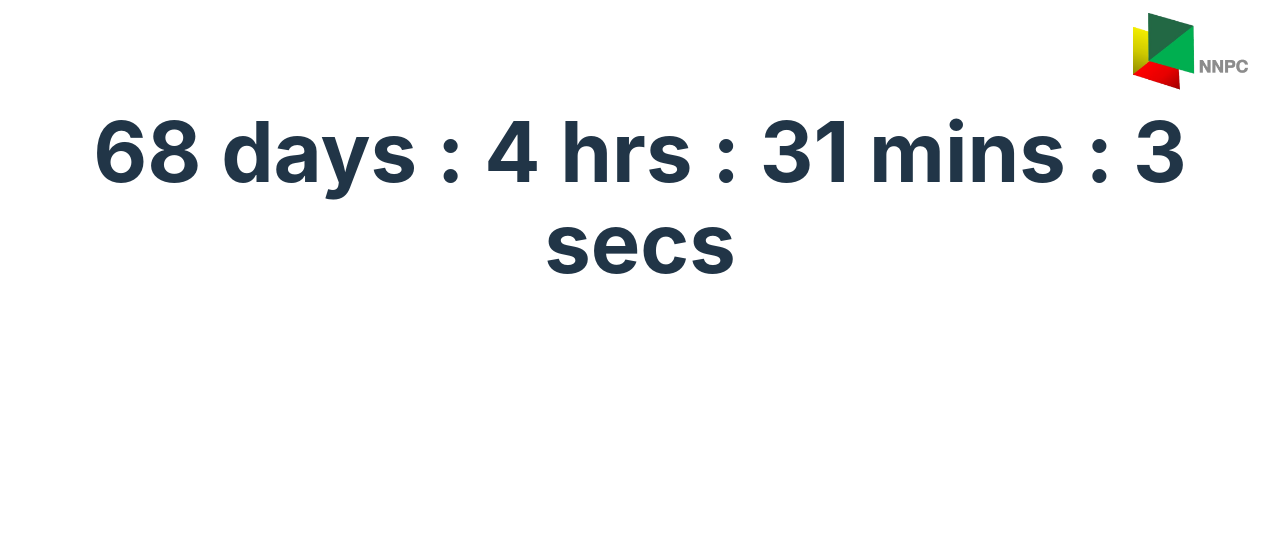
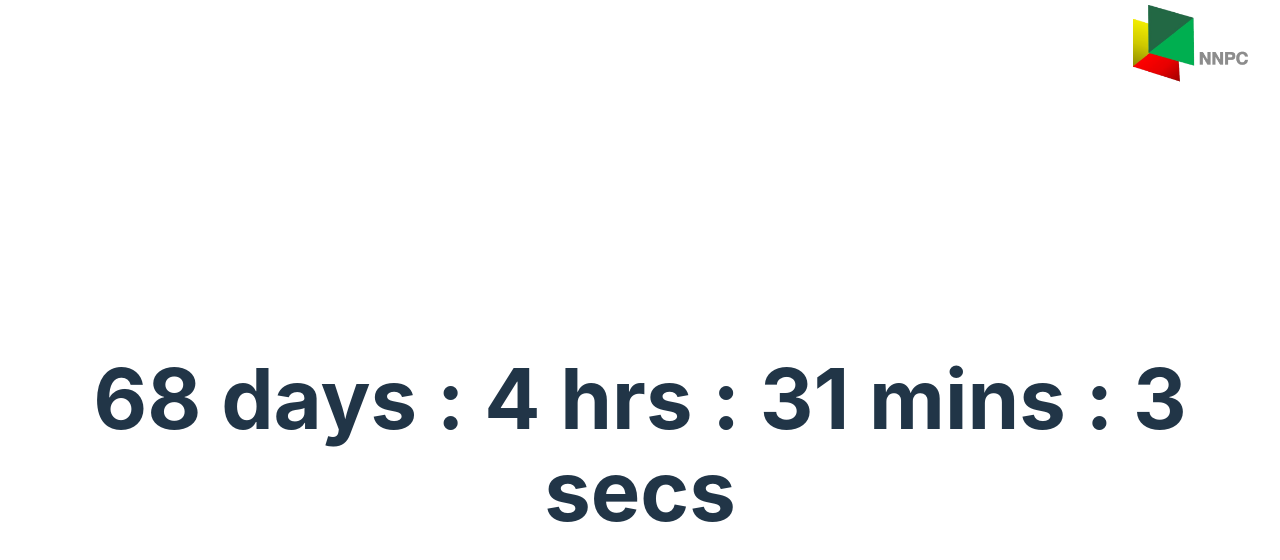
Before and after one commit to yarcx/countdownTimer, a React (Vite) app: page / in a window 1280 px wide. Shown: the top 560 px of the page. Built offline with nearby package versions, Linux system fonts and the light colour scheme.

Commit message:
fixed the overflow again

```diff
--- a/src/index.css
+++ b/src/index.css
@@ -39,7 +39,7 @@ body {
 }
 
 nav {
-  height: auto;
+  height: 90px;
   background: white;
   width: 100vw;
   padding: 0.8rem 1rem;
@@ -54,12 +54,12 @@ nav {
 }
 
 .countDownBox {
-  height: 100%;
   flex-grow: 1;
   width: 100%;
   display: flex;
   align-items: center;
   justify-content: center;
+  height: calc(100vh - 90px);
 }
 
 h1 {
```
